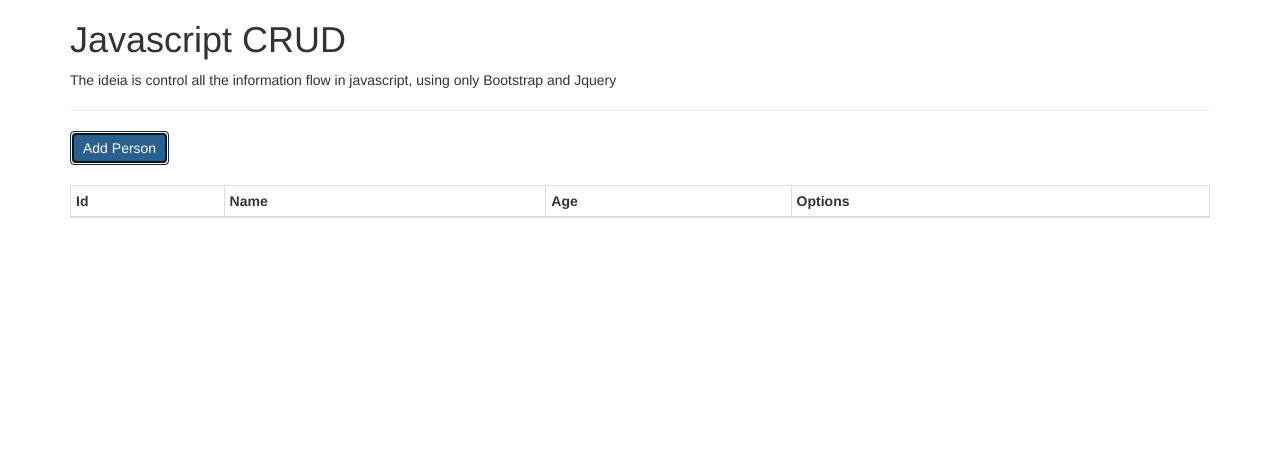
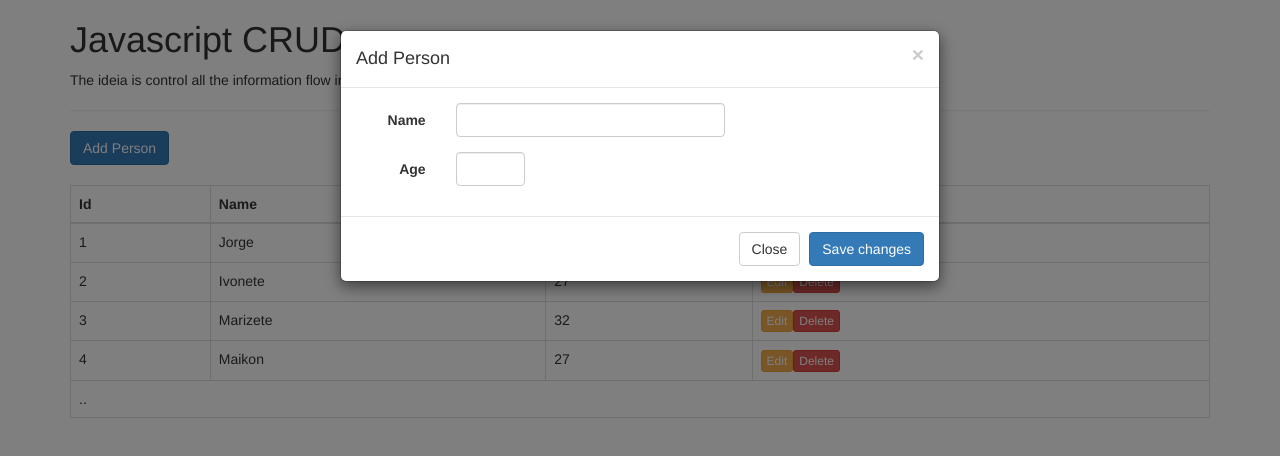
Before and after one commit to jklemm/javascript-crud, a plain HTML site: page index.html in a window 1280 px wide. Both pictures are taken after a click on the button "Add Person". Drawn offline with nearby package versions, Linux system fonts and the light colour scheme.

Commit message:
Completed add and remove events

```diff
--- a/index.html
+++ b/index.html
@@ -15,12 +15,12 @@
 
     <hr>
 
-        <button type="button" class="btn btn-primary" id="btn_open_add_person_modal">Add Person</button>
+    <button type="button" class="btn btn-primary js-open-add-person-modal">Add Person</button>
 
     <br>
     <br>
 
-        <table class="table table-bordered table-hover table-condensed">
+    <table id="people_table" class="table table-bordered table-hover">
       <thead>
         <tr>
           <th>Id</th>
@@ -32,6 +32,9 @@
       <tbody>
       </tbody>
       <tfoot>
+        <tr>
+          <td colspan="4">..</td>
+        </tr>
       </tfoot>
     </table>
   </div>
@@ -44,16 +47,16 @@
           <h4 class="modal-title">Add Person</h4>
         </div>
         <div class="modal-body">
-                    <form class="horizontal-form">
+          <form class="form-horizontal">
             <div class="form-group">
-                            <label for="name"></label>
-                            <div class="form-control col-md-4">
+              <label for="name" class="col-md-2 control-label">Name</label>
+              <div class="col-md-6">
                 <input type="text" class="form-control input-xs" name="name" id="name">
               </div>
             </div>
             <div class="form-group">
-                            <label for="age"></label>
-                            <div class="form-control col-md-1">
+              <label for="age" class="col-md-2 control-label">Age</label>
+              <div class="col-md-2">
                 <input type="text" class="form-control input-xs" name="age" id="age">
               </div>
             </div>
@@ -61,7 +64,7 @@
         </div>
         <div class="modal-footer">
           <button type="button" class="btn btn-default" data-dismiss="modal">Close</button>
-                    <button type="button" class="btn btn-primary">Save changes</button>
+          <button type="button" class="btn btn-primary js-add-person">Save changes</button>
         </div>
       </div>
     </div>
--- a/js/person.js
+++ b/js/person.js
@@ -7,18 +7,109 @@ var Person = (function() {
     function init()
     {
         bindings()
+        addPerson("Jorge", 29)
+        addPerson("Ivonete", 27)
+        addPerson("Marizete", 32)
+        addPerson("Maikon", 27)
+        refreshHtmlTable()
     }
 
     function bindings()
     {
-        $('#action_open_add_person_modal').click(function() {
+        $('.js-open-add-person-modal').click(function() {
             openAddPersonModal()
+        })
+
+        $('.js-add-person').click(function() {
+            var name = $('#name').val()
+            var age = $('#age').val()
+            addPerson(name, age)
+            closeAddPersonModal()
+            refreshHtmlTable()
+            cleanFieldsPersonModal()
+        })
+
+        $(document).on('click', '.js-edit-person', function() {
+            var id = $(this).data('id')
+            openAddPersonModal()
+        })
+
+        $(document).on('click', '.js-delete-person', function() {
+            var id = $(this).data('id')
+            deletePerson(id)
+            refreshHtmlTable()
         })
     }
 
     function openAddPersonModal()
     {
         $('#modal_add_person').modal('show')
+    }
+
+    function closeAddPersonModal()
+    {
+        $('#modal_add_person').modal('hide')
+    }
+
+    function cleanFieldsPersonModal()
+    {
+        $('#modal_add_person input').val('')
+    }
+
+    function addPerson(name, age)
+    {
+        var newId = list_people.length + 1
+        var newPerson = {
+            id: newId,
+            name: name,
+            age: age
+        }
+        list_people.push(newPerson)
+    }
+
+    function editPerson(id)
+    {
+        list_people.forEach()
+    }
+
+    function deletePerson(id)
+    {
+        for(var i = 0; i < list_people.length; i++)
+        {
+            if(list_people[i].id == id)
+            {
+                list_people.splice(i, 1)
+                break
+            }
+        }
+    }
+
+    function refreshHtmlTable()
+    {
+        console.log('entrei');
+        var $people_table = $('#people_table tbody')
+
+        $('#people_table tbody').html('')
+
+        list_people.forEach(function(person) {
+            var $td_id = $('<td />').html(person.id)
+            var $td_name = $('<td />').html(person.name)
+            var $td_age = $('<td />').html(person.age)
+
+            var $btn_edit = $('<button />',
+                {type: "button", class: "btn btn-xs btn-warning js-edit-person", 'data-id': person.id})
+                .html('Edit')
+
+            var $btn_delete = $('<button />',
+                {type: "button", class: "btn btn-xs btn-danger js-delete-person", 'data-id': person.id})
+                .html('Delete')
+
+            var $td_options = $('<td />').append($btn_edit, $btn_delete)
+
+            var $tr = $('<tr />').append($td_id, $td_name, $td_age, $td_options)
+
+            $people_table.append($tr)
+        })
     }
 
     return {
```
Lines whose indentation alone changed are shown as unchanged.
